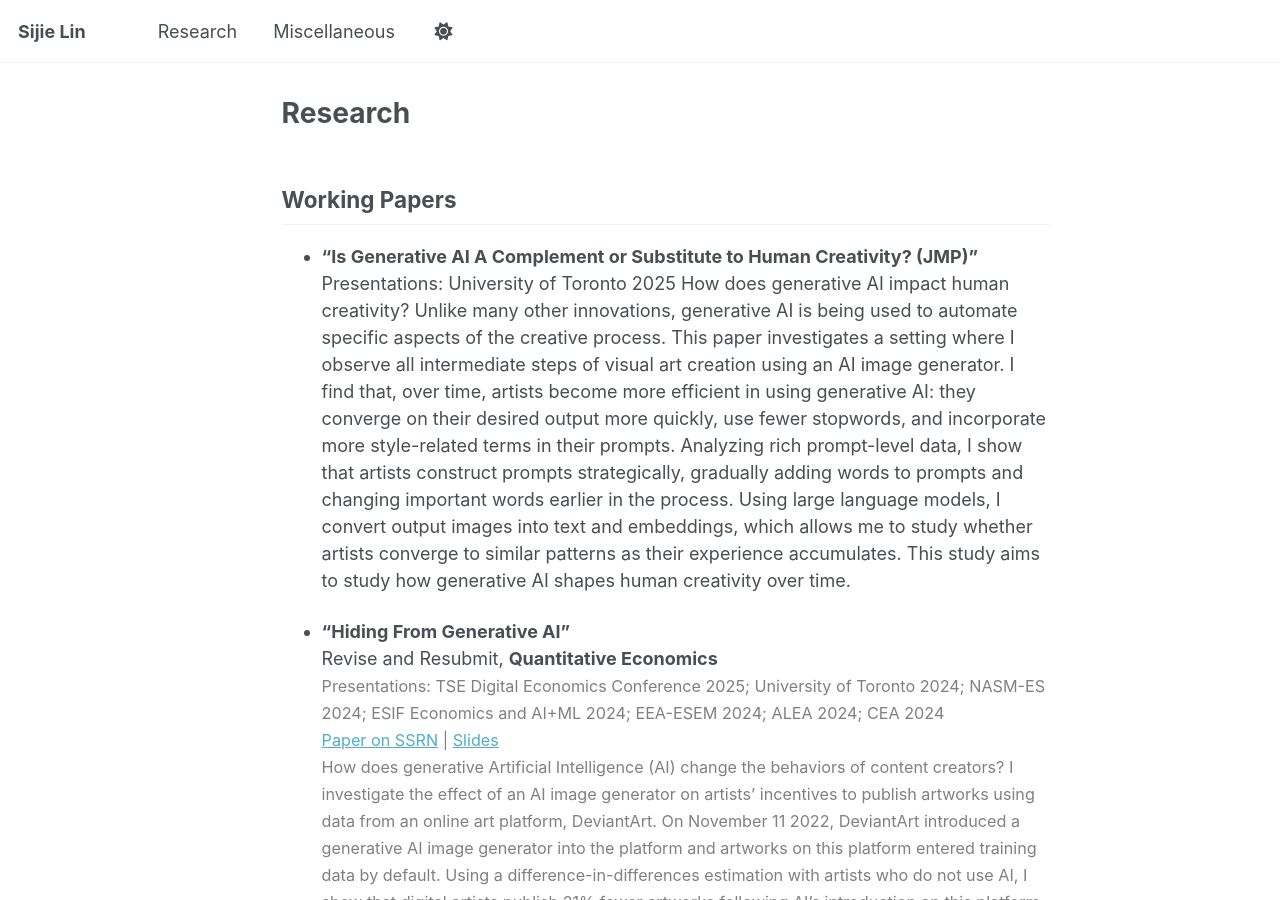
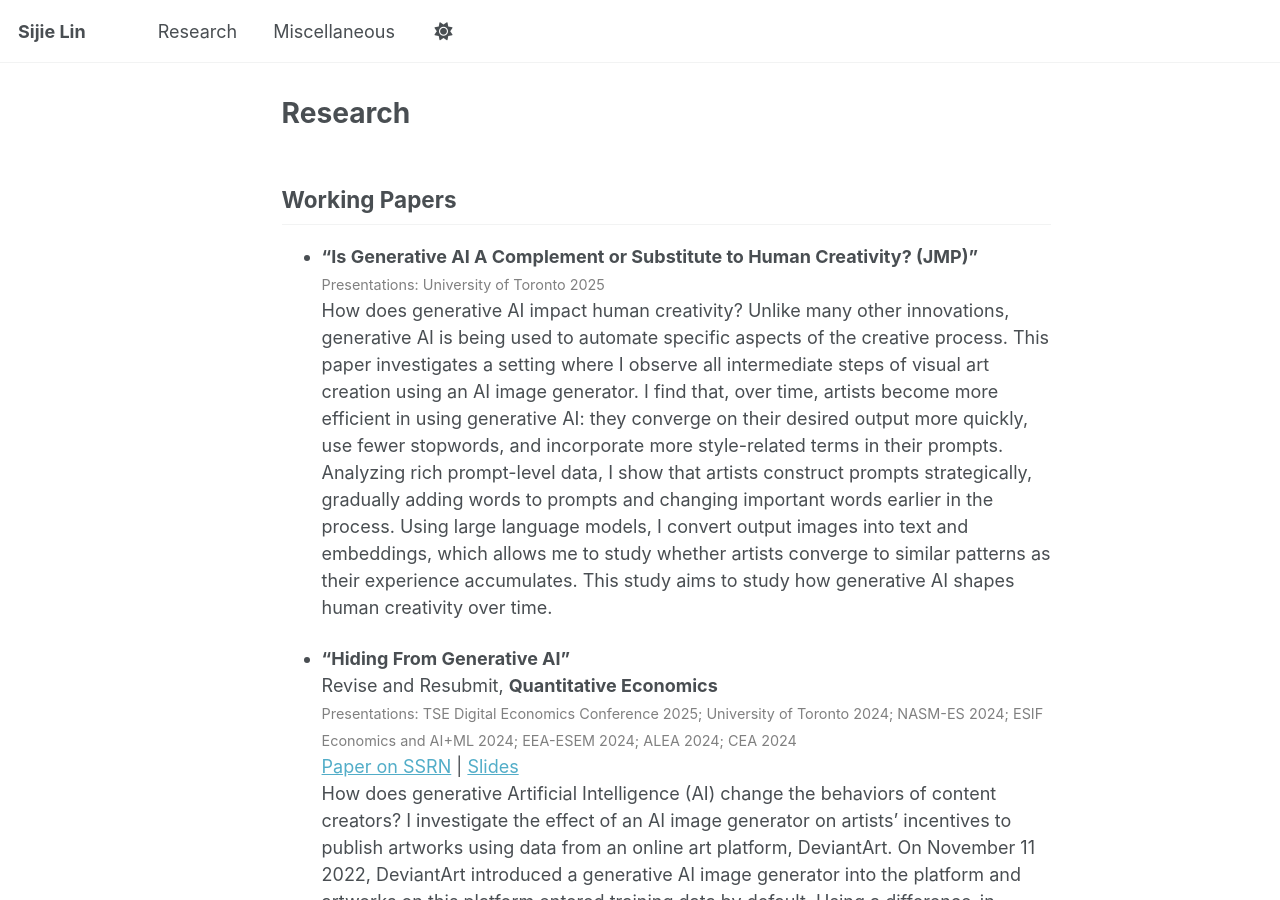
Before and after one commit to sijielin/sijielin.github.io, a Jekyll site: the page built from _pages/research.md, in a window 1280 px wide and 900 px high. Built offline with Jekyll 4.4.1, drawn with Linux system fonts in a browser that asks for light colours; some of the changed lines change nothing that is shown.

Commit message:
Update research.md

```diff
--- a/_pages/research.md
+++ b/_pages/research.md
@@ -8,12 +8,12 @@ author_profile: false
 ## Working Papers
 
 - **"Is Generative AI A Complement or Substitute to Human Creativity? (JMP)"**
-Presentations: University of Toronto 2025
+<span style="font-size: 0.8em; color: gray;">Presentations: University of Toronto 2025 </span>
 How does generative AI impact human creativity? Unlike many other innovations, generative AI is being used to automate specific aspects of the creative process. This paper investigates a setting where I observe all intermediate steps of visual art creation using an AI image generator. I find that, over time, artists become more efficient in using generative AI: they converge on their desired output more quickly, use fewer stopwords, and incorporate more style-related terms in their prompts. Analyzing rich prompt-level data, I show that artists construct prompts strategically, gradually adding words to prompts and changing important words earlier in the process. Using large language models, I convert output images into text and embeddings, which allows me to study whether artists converge to similar patterns as their experience accumulates. This study aims to study how generative AI shapes human creativity over time.
 
 - **"Hiding From Generative AI"**
 Revise and Resubmit, **Quantitative Economics**
-<span style="font-size: 0.9em; color: gray;">Presentations: TSE Digital Economics Conference 2025; University of Toronto 2024; NASM-ES 2024; ESIF Economics and AI+ML 2024; EEA-ESEM 2024; ALEA 2024; CEA 2024
+<span style="font-size: 0.8em; color: gray;">Presentations: TSE Digital Economics Conference 2025; University of Toronto 2024; NASM-ES 2024; ESIF Economics and AI+ML 2024; EEA-ESEM 2024; ALEA 2024; CEA 2024  </span>
 [Paper on SSRN](https://papers.ssrn.com/sol3/papers.cfm?abstract_id=4793782) | [Slides](https://sijielin.github.io/files/DA_slides.pdf)
 How does generative Artificial Intelligence (AI) change the behaviors of content creators? I investigate the effect of an AI image generator on artists' incentives to publish artworks using data from an online art platform, DeviantArt. On November 11 2022, DeviantArt introduced a generative AI image generator into the platform and artworks on this platform entered training data by default. Using a difference-in-differences estimation with artists who do not use AI, I show that digital artists publish 21% fewer artworks following AI's introduction on this platform, in contrast to artisan crafts artists. This reduction could potentially hinder knowledge spillovers to other artists and AI training data availability. By matching the artworks of artists who publish both on DeviantArt and Instagram, I find that despite artists publishing fewer artworks on DeviantArt, the quality of published artworks for a given artist remains the same after the introduction of AI.
 
```
